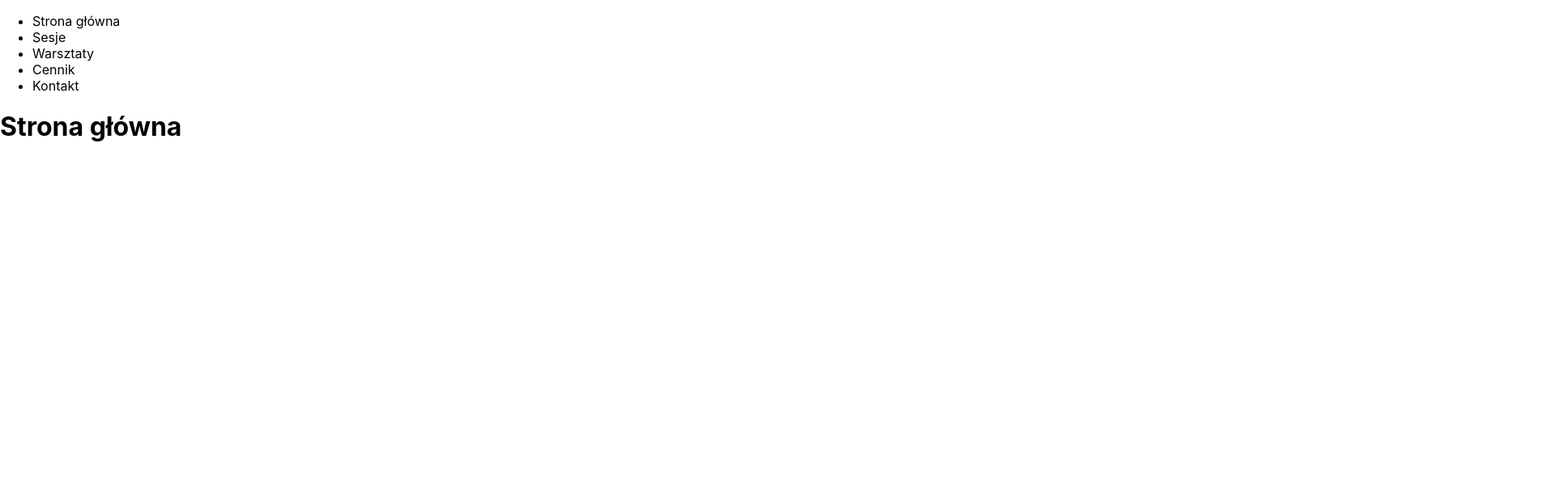
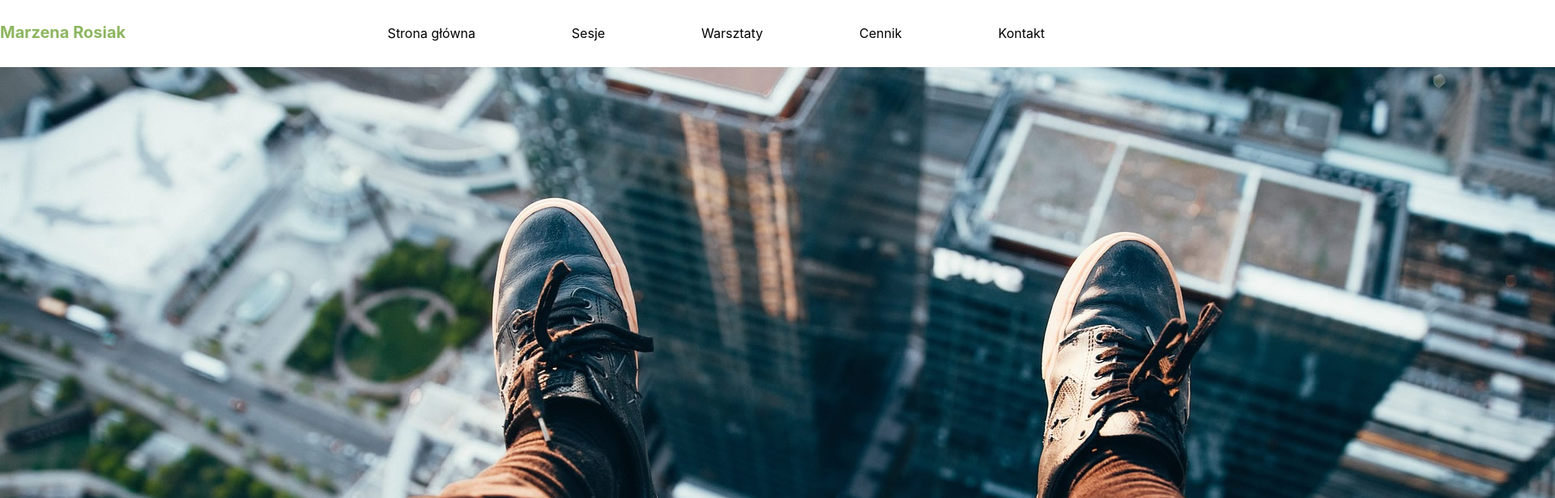
Before and after one commit to Radzio1976/Oddech, a React (Create React App) app in the folder client/: page / in a window 1280 px wide. Shown: the top 616 px of the page at 81% size, 1920 px wide, since content can reach past the window. Built offline with nearby package versions, Linux system fonts and the light colour scheme.

Commit message:
Added slider component

```diff
--- a/client/src/App.js
+++ b/client/src/App.js
@@ -17,10 +17,10 @@ class App extends React.Component {
           <Navigation />
             <Switch>
               <Route path="/" exact component={Home} />
-              <Route path="/sessions" component={Sessions} />
-              <Route path="/workshops" component={Workshops} />
-              <Route path="/pricing" component={Pricing} />
-              <Route path="/contact" component={Contact} />
+              <Route path="/sesje" component={Sessions} />
+              <Route path="/warsztaty" component={Workshops} />
+              <Route path="/cennik" component={Pricing} />
+              <Route path="/kontakt" component={Contact} />
             </Switch>
         </BrowserRouter>
       </div>
--- a/client/src/components/Home/Home.js
+++ b/client/src/components/Home/Home.js
@@ -1,9 +1,13 @@
 import React from 'react';
+
+import Slider from './Slider';
 
 class Home extends React.Component {
     render() {
         return(
-            <h1>Strona główna</h1>
+            <div id="Home">
+                <Slider />
+            </div>
         )
     }
 }
--- /dev/null
+++ b/client/src/components/Home/Slider.js
@@ -0,0 +1,17 @@
+import React from 'react';
+
+import SliderImageOne from '../../images/slider-image-1.jpg';
+
+class Slider extends React.Component {
+    render() {
+        return(
+            <div id="Slider-image">
+                <div className="slider-image-1">
+                    <img src={SliderImageOne}></img>
+                </div>
+            </div>
+        )
+    }
+}
+
+export default Slider;
--- a/client/src/components/Navigation/Navigation.js
+++ b/client/src/components/Navigation/Navigation.js
@@ -1,17 +1,24 @@
 import React from 'react';
 import { withRouter } from 'react-router-dom';
+
+import './navigation.css';
 
 class Navigation extends React.Component {
     render() {
         return(
             <div id="Navigation">
-                <ul>
-                    <li onClick={() => this.props.history.push("/")}>Strona główna</li>
-                    <li onClick={() => this.props.history.push("/sessions")}>Sesje</li>
-                    <li onClick={() => this.props.history.push("/workshops")}>Warsztaty</li>
-                    <li onClick={() => this.props.history.push("/pricing")}>Cennik</li>
-                    <li onClick={() => this.props.history.push("/contact")}>Kontakt</li>
-                </ul>
+                <div id="Logo">
+                    <h1 onClick={() => this.props.history.push("/")}>Marzena Rosiak</h1>
+                </div>
+                <nav id="Nav">
+                    <ul>
+                        <li onClick={() => this.props.history.push("/")}>Strona główna</li>
+                        <li onClick={() => this.props.history.push("/sesje")}>Sesje</li>
+                        <li onClick={() => this.props.history.push("/warsztaty")}>Warsztaty</li>
+                        <li onClick={() => this.props.history.push("/cennik")}>Cennik</li>
+                        <li onClick={() => this.props.history.push("/kontakt")}>Kontakt</li>
+                    </ul>
+                </nav>
             </div>
         )
     }
--- /dev/null
+++ b/client/src/components/Navigation/navigation.css
@@ -0,0 +1,31 @@
+#Navigation {
+    margin: 0 auto;
+    padding-top: 15px;
+    padding-bottom: 16px;
+    width: 1290px;
+    display: flex;
+    justify-content: space-between;
+}
+
+#Navigation h1 {
+    font-size: 20px;
+    cursor: pointer;
+}
+
+#Logo {
+    color: #8CB65F;
+}
+
+#Nav {
+    width: 66%;
+}
+
+#Nav ul {
+    display: flex;
+    justify-content: space-between;
+    list-style: none;
+}
+
+#Nav li {
+    cursor: pointer;
+}
```
Also changed, not shown: client/src/images/slider-image-1.jpg (added).
